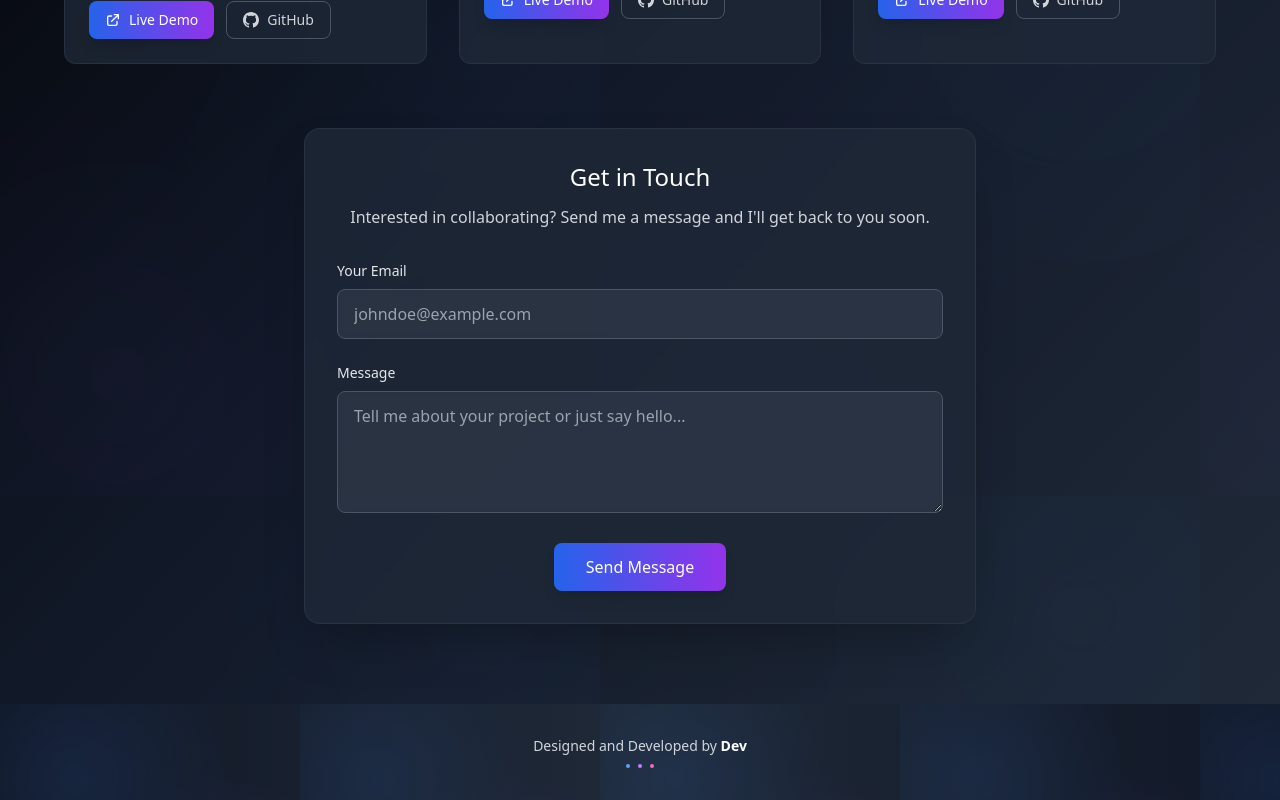
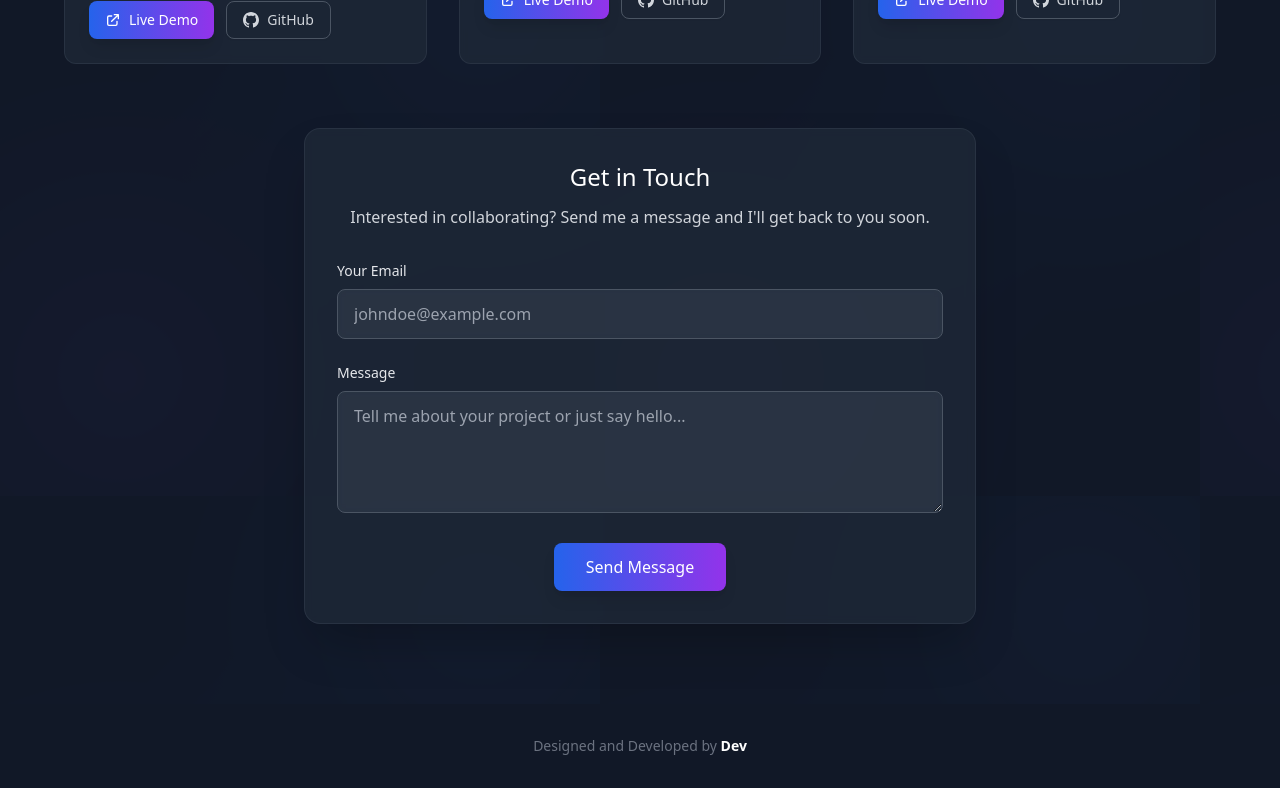
Before and after one commit to SuperrJoey/portfolio, a Next.js app: page / in a window 1280 px wide. Shown: the part 1384-2184 px from the top of the page. Built offline with nearby package versions, Linux system fonts and the light colour scheme.

Commit message:
add footer

```diff
--- a/app/components/Footer.tsx
+++ b/app/components/Footer.tsx
@@ -1,23 +1,11 @@
 export default function Footer() {
   return (
-    <footer className="bg-gradient-to-r from-gray-900 via-gray-800 to-gray-900 text-white py-6 sm:py-8 relative overflow-hidden">
-      <div className="absolute inset-0 opacity-10">
-        <div className="absolute inset-0" style={{
-          backgroundImage: `radial-gradient(circle at 25% 25%, #3b82f6 0%, transparent 50%), radial-gradient(circle at 75% 75%, #8b5cf6 0%, transparent 50%)`,
-          backgroundSize: '300px 300px'
-        }}></div>
-      </div>
-
-      <div className="container mx-auto px-4 sm:px-6 lg:px-8 text-center relative z-10">
-        <p className="text-xs sm:text-sm text-gray-300 font-medium">
+    <footer className="bg-gray-900 text-white py-6 sm:py-8">
+      <div className="container mx-auto px-4 sm:px-6 lg:px-8 text-center">
+        <p className="text-xs sm:text-sm text-gray-500 font-medium">
           Designed and Developed by <span className="text-white font-semibold">Dev</span>
         </p>
 
-        <div className="flex justify-center items-center mt-2 space-x-2">
-          <div className="w-1 h-1 bg-blue-400 rounded-full animate-pulse"></div>
-          <div className="w-1 h-1 bg-purple-400 rounded-full animate-pulse delay-75"></div>
-          <div className="w-1 h-1 bg-pink-400 rounded-full animate-pulse delay-150"></div>
-        </div>
       </div>
     </footer>
   );
--- a/app/components/Hero.tsx
+++ b/app/components/Hero.tsx
@@ -2,7 +2,7 @@ import ScrollingSkills from './ScrollingSkills';
 
 export default function Hero() {
     return (
-        <section id="home" className="min-h-[85vh] bg-gradient-to-br from-gray-900 via-gray-800 to-black flex flex-col justify-center px-4 sm:px-6 lg:px-8 pt-8 sm:pt-12 lg:pt-16 relative overflow-hidden">
+        <section id="home" className="min-h-[85vh] bg-gray-900 flex flex-col justify-center px-4 sm:px-6 lg:px-8 pt-8 sm:pt-12 lg:pt-16 relative overflow-hidden">
             {/* Background Pattern */}
             <div className="absolute inset-0 opacity-[0.05]">
                 <div className="absolute inset-0" style={{
--- a/app/components/Projects.tsx
+++ b/app/components/Projects.tsx
@@ -44,7 +44,7 @@ export default function Projects() {
     };
 
     return (
-        <section id="projects" className="min-h-screen bg-gradient-to-br from-black via-gray-900 to-gray-800 py-12 sm:py-16 lg:py-20 px-4 sm:px-6 lg:px-8 relative overflow-hidden">
+        <section id="projects" className="min-h-screen bg-gray-900 py-12 sm:py-16 lg:py-20 px-4 sm:px-6 lg:px-8 relative overflow-hidden">
             {/* Background Pattern */}
             <div className="absolute inset-0 opacity-[0.03]">
                 <div className="absolute inset-0" style={{
--- a/app/page.tsx
+++ b/app/page.tsx
@@ -4,7 +4,7 @@ import Projects from "./components/Projects";
 
 export default function Home() {
   return (
-    <div className="min-h-screen bg-gray-900">
+    <div className="min-h-screen">
       <Hero />
       <Projects />
       <Footer />
```
